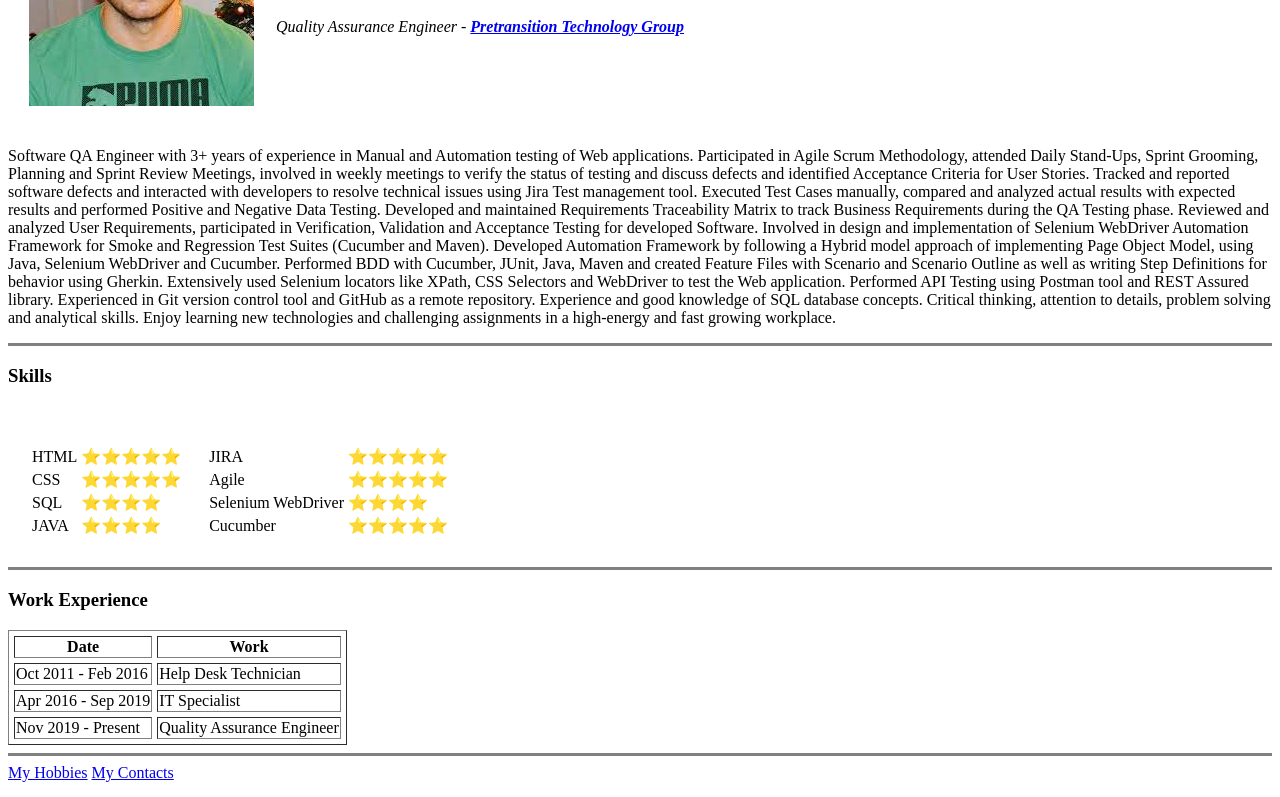
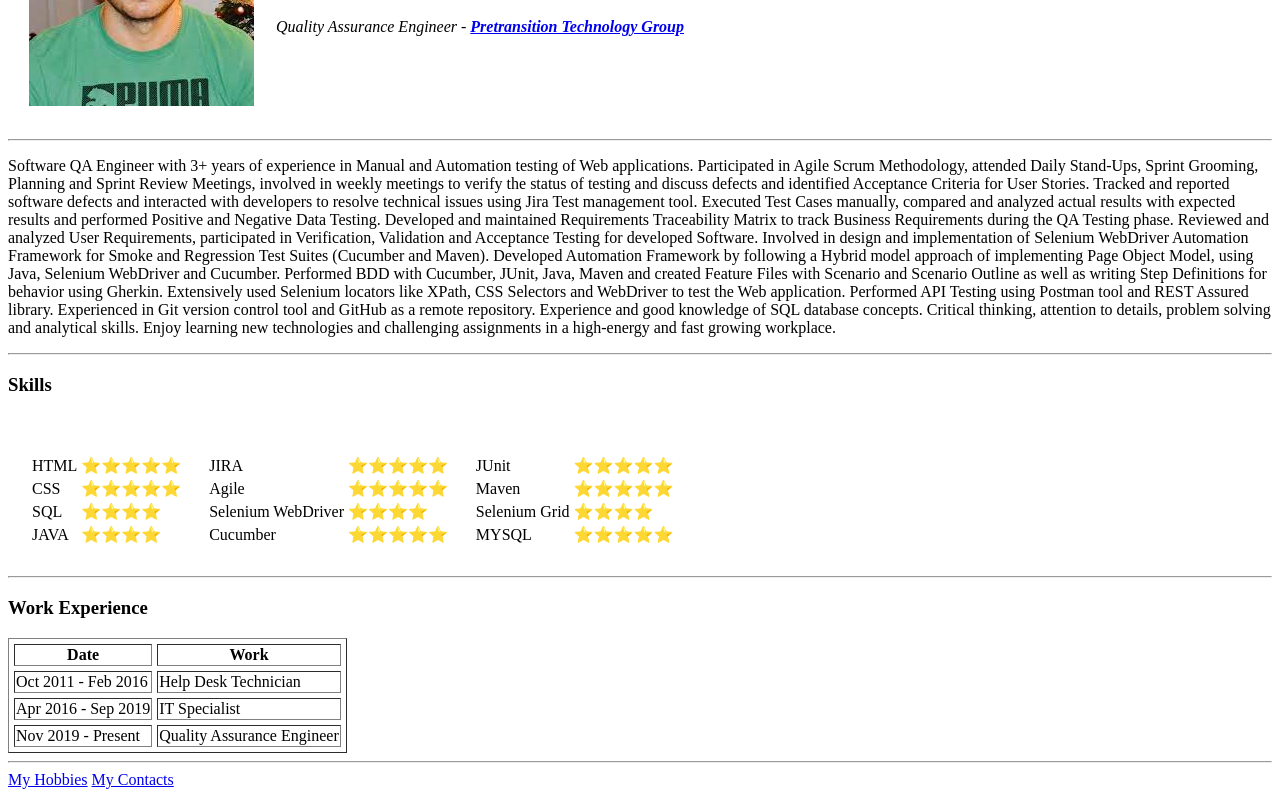
Before and after one commit to sgrossu17/cv, a plain HTML site: page index.html in a window 1280 px wide. Shown: the part 148-945 px from the top of the page. Drawn offline with Linux system fonts and the light colour scheme; files whose address does not match are found by name.

Commit message:
Updated ne files

```diff
--- a/index.html
+++ b/index.html
@@ -2,16 +2,17 @@
 <head>
     <meta charset="UTF-8">
     <title>My first WebSite</title>
+    <link rel="stylesheet" href="css/styles.css">
 </head>
 <body>
     <table cellspacing="20">
         <tr>
-            <td>    <img src="/Users/sergiugrossu/Desktop/Web Development/HTML - Personal Site/images/linkedln picture.jpeg" alt="Sergiu profile picture">
+            <td>    <img class="foto" src="/Users/sergiugrossu/Desktop/Web Development/HTML - Personal Site/images/linkedln picture.jpeg" alt="Sergiu profile picture">
             </td>
             <td><h1>Sergiu Grossu</h1>
                 <p><em>Quality Assurance Engineer - <strong><a href="https://www.pretransition.com/">Pretransition Technology Group</a></strong></em></p></td>
         </tr>
-    </table>
+    </table><hr>
 
     <p>Software QA Engineer with 3+ years of experience in Manual and Automation testing of Web applications.
         Participated in Agile Scrum Methodology, attended Daily Stand-Ups, Sprint Grooming, Planning and Sprint Review Meetings,
@@ -27,7 +28,7 @@
         Postman tool and REST Assured library.
         Experienced in Git version control tool and GitHub as a remote repository. Experience and good knowledge of SQL database concepts.
         Critical thinking, attention to details, problem solving and analytical skills. Enjoy learning new technologies and challenging assignments in a high-energy and fast growing workplace. </p>
-        <hr size="3" noshade="">
+        <hr>
 
         <h3>Skills</h3><br>
        <table cellspacing="20">
@@ -72,9 +73,29 @@
                     </tr>
                 </table>
             </td>
+            <td>
+                <table>
+                    <tr>
+                        <td>JUnit</td>
+                        <td>⭐️⭐️⭐️⭐️⭐️</td>
+                    </tr>
+                    <tr>
+                        <td>Maven</td>
+                        <td>⭐️⭐️⭐️⭐️⭐️</td>
+                    </tr>
+                    <tr>
+                        <td>Selenium Grid</td>
+                        <td>⭐️⭐️⭐️⭐️</td>
+                    </tr>
+                    <tr>
+                        <td>MYSQL</td>
+                        <td>⭐️⭐️⭐️⭐️⭐️</td>
+                    </tr>
+                </table>
+            </td>
         </tr>
        </table>
-       <hr size="3" noshade="">
+       <hr>
         <h3>Work Experience</h3>
         <table border="1" cellspacing="5">
             <thead>
@@ -100,7 +121,7 @@
             </tbody>
 
         </table>
-        <hr size="3" noshade="">
+        <hr>
         <a href="hobbies.html">My Hobbies</a>
         <a href="contact-me.html">My Contacts</a>
 </body>
```
Also changed, not shown: contact-me.html (+1 -0 lines), hobbies.html (+1 -0 lines).
